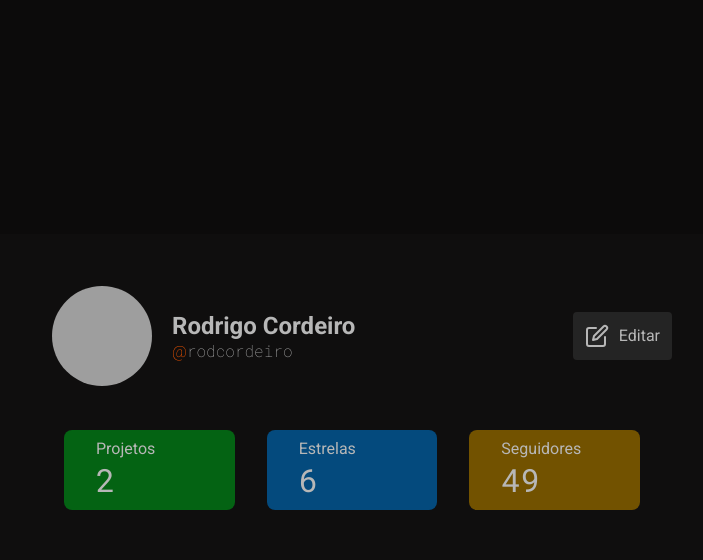
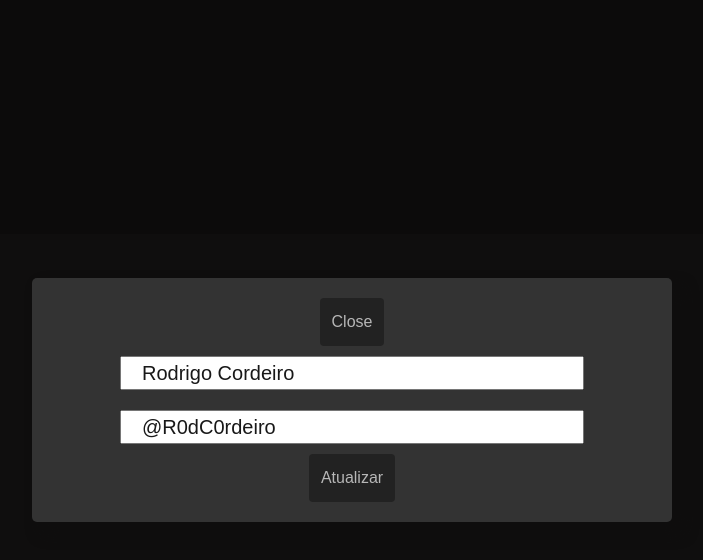
Before and after one commit to rodcordeiro/ProfileComponent, a plain HTML site: page index.html in a window 1280 px wide. Both pictures are taken after a click on the button "Editar". Shown: the whole page, without its empty margins (288-991 px from the left). Drawn offline with nearby package versions, Linux system fonts and the light colour scheme; grey boxes are pictures that could not be loaded.

Commit message:
Updated profile component

```diff
--- a/index.html
+++ b/index.html
@@ -14,10 +14,10 @@
                 <img src="https://rodcordeiro.github.io/shares/img/avatar.png" alt="Avatar">
                 <div class="UserText">
                     <h3>Rodrigo Cordeiro</h3>
-                    <p><span>@</span>rodcordeiro</p>
+                    <p><span id="at">@</span><span id="user">R0dC0rdeiro</span></p>
                 </div>
             </div>
-            <button>
+            <button onclick="toggleModal()">
                 <i data-feather="edit"></i>
                 <span>Editar</span>
             </button>
@@ -37,16 +37,48 @@
             </div>
         </section>
     </main>
+    <div class="modal hidden">
+        <button onclick="toggleModal()">
+            Close
+        </button>
+        <input type="text" name="name" id="name" placeholder="" />
+        <input type="text" name="username" id="username" placeholder=""/>
+        <button onclick="EditName()">
+            Atualizar
+        </button>
+    </div>
     <script>
         feather.replace()
         const stats = ["projects", "stars", "followers"]
-
         stats.forEach((status)=>{
             const number = Math.floor(Math.random() * 100 + 1)
             const container = document.querySelector(`.card.${status}>p`)
             container.innerHTML = number
-            console.log(container)
         })
+        const currentName = document.querySelector('.UserText h3').textContent
+        const currentUsername = document.querySelector('span#user').textContent
+        const nameInput = document.querySelector('input#name')
+        const usernameInput = document.querySelector('input#username')
+
+        nameInput.setAttribute('value', currentName)
+        usernameInput.setAttribute('value', `@${currentUsername}`)
+
+        function toggleModal(){
+            const modal = document.querySelector('.modal')
+            modal.classList.toggle('hidden');
+        }
+
+        function EditName(){
+            const nameElmt = document.querySelector('.UserText h3')
+            const usernameElmt = document.querySelector('span#user')
+            const nameInput = document.querySelector('input#name').value
+            const usernameInput = document.querySelector('input#username').value.replace('@','')
+
+            nameElmt.textContent = nameInput
+            usernameElmt.textContent = usernameInput
+
+            toggleModal()
+        }
     </script>
 </body>
 </html>
--- a/style.css
+++ b/style.css
@@ -1,4 +1,5 @@
 @import url('https://fonts.googleapis.com/css2?family=Roboto+Mono:wght@100;400;700&family=Roboto:wght@100;400;700&family=Rubik:ital,wght@0,300;0,400;0,700;1,300;1,400;1,700&display=swap');
+@import url('https://fonts.googleapis.com/css2?family=Source+Code+Pro:wght@300&display=swap');
 /*
 font-family: 'Roboto', sans-serif;
 font-family: 'Roboto Mono', monospace;
@@ -15,12 +16,12 @@ Amarelo: #725200 */
     margin: 0;
     padding: 0;
     box-sizing: border-box;
-    font-family: 'Roboto', sans-serif;
     color: #B7B7B7;
 }
 body{
     height: 100vh;
     width: 100%;
+    font-family: 'Roboto', sans-serif;
     background:#0C0B0B;
 }
 .container{
@@ -57,10 +58,25 @@ header{
 }
 .UserText p {
     font-family: 'Roboto Mono', monospace;
-    font-weight: lighter;
+    /* font-family: 'Source Code Pro', monospace ; */
+    display: flex;
+    /* flex-direction: row;
+    align-items:center;
+    justify-content:flex-start; */
+
 }
-.UserText p span{
+.UserText p #at{
+    /* position: absolute; */
+    font-size: 1.5rem;
+    font-weight: light;
+    transform: translate(0,-0.55rem);
+    padding:5px;
     color: #ff5900;
+}
+.UserText p #user{
+    /* position: absolute; */
+    /* transform: translate(15%,10%); */
+
 }
 header button{
     background-color: #3339;
@@ -113,7 +129,55 @@ section{
 .card.followers{
     background-color:#725200;
 }
+.hidden {
+    display:none !important;
+}
+.modal {
+    background-color:#333;
 
+    position:absolute;
+    height:auto;
+    width:50%;
+    padding: 20px 30px;
+    top:50%;
+    left:50%;
+    transform:translate(-50%,-50%);
+    border-radius:5px;
+    box-shadow: 10px 10px 15px #0F0E0E;
+    display:flex;
+    flex-direction:column;
+    justify-content:space-evenly;
+    align-items:center;
+}
+
+.modal input{
+    width: 80%;
+    height: 20px;
+    line-height: 20px;
+    font-size:20px;
+    padding: 15px 20px;
+    margin: 10px;
+    color: #181818;
+}
+.modal button{
+    background-color: #222;
+    border:none;
+    outline:none;
+    padding:0.75rem;
+    font-size: 1rem;
+    line-height: 1.5rem;
+    border-radius: 0.25rem;
+    display: flex;
+    justify-content: center;
+    align-items: center;
+    cursor:pointer;
+}
+.modal button:hover{
+    border: 2px solid #09f;
+    transition: linear 0.25s;
+
+
+}
 @media(max-width: 986px){
     .container{
         width: 100%;
```
